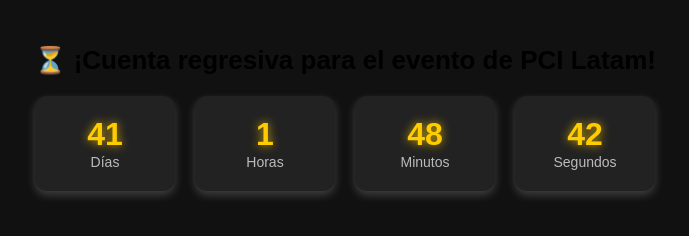
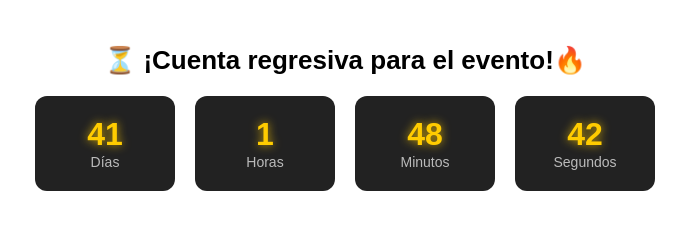
Before and after one commit to fgarcia93mdz/temporizador-PCI-Latam, a plain HTML site: page index.html in a window 1280 px wide. Shown: the whole page, without its empty margins (295-984 px from the left). Drawn offline with Linux system fonts and the light colour scheme.

Commit message:
Update index.html

```diff
--- a/index.html
+++ b/index.html
@@ -8,7 +8,7 @@
         body {
             font-family: Arial, sans-serif;
             text-align: center;
-            background-color: #111;
+            background-color: #fffff;
             color: black;
             padding: 20px;
         }
@@ -59,7 +59,7 @@
 </head>
 <body>
 
-    <h1>⏳ ¡Cuenta regresiva para el evento de PCI Latam!</h1>
+    <h1>⏳ ¡Cuenta regresiva para el evento!🔥 </h1>
     <div id="countdown">
         <div class="time-box">
             <span id="days" class="time-value">00</span>
```
